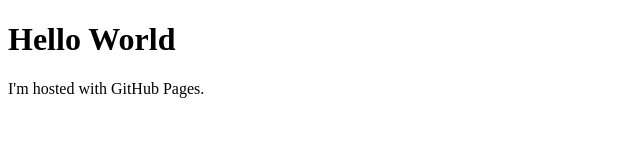
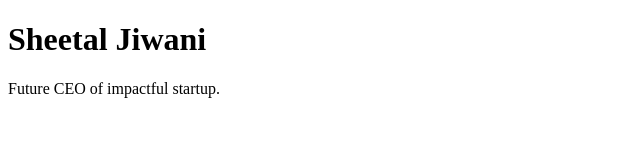
Before and after one commit to jiwanisheetal/jiwanisheetal.github.io, a plain HTML site: page index.html in a window 1280 px wide. Shown: the whole page, without its empty margins (0-640 px from the left). Drawn offline with Linux system fonts and the light colour scheme.

Commit message:
Update index.html

```diff
--- a/index.html
+++ b/index.html
@@ -1,7 +1,7 @@
 <!DOCTYPE html>
 <html>
 <body>
-<h1>Hello World</h1>
-<p>I'm hosted with GitHub Pages.</p>
+<h1>Sheetal Jiwani</h1>
+<p>Future CEO of impactful startup.</p>
 </body>
 </html>
```
